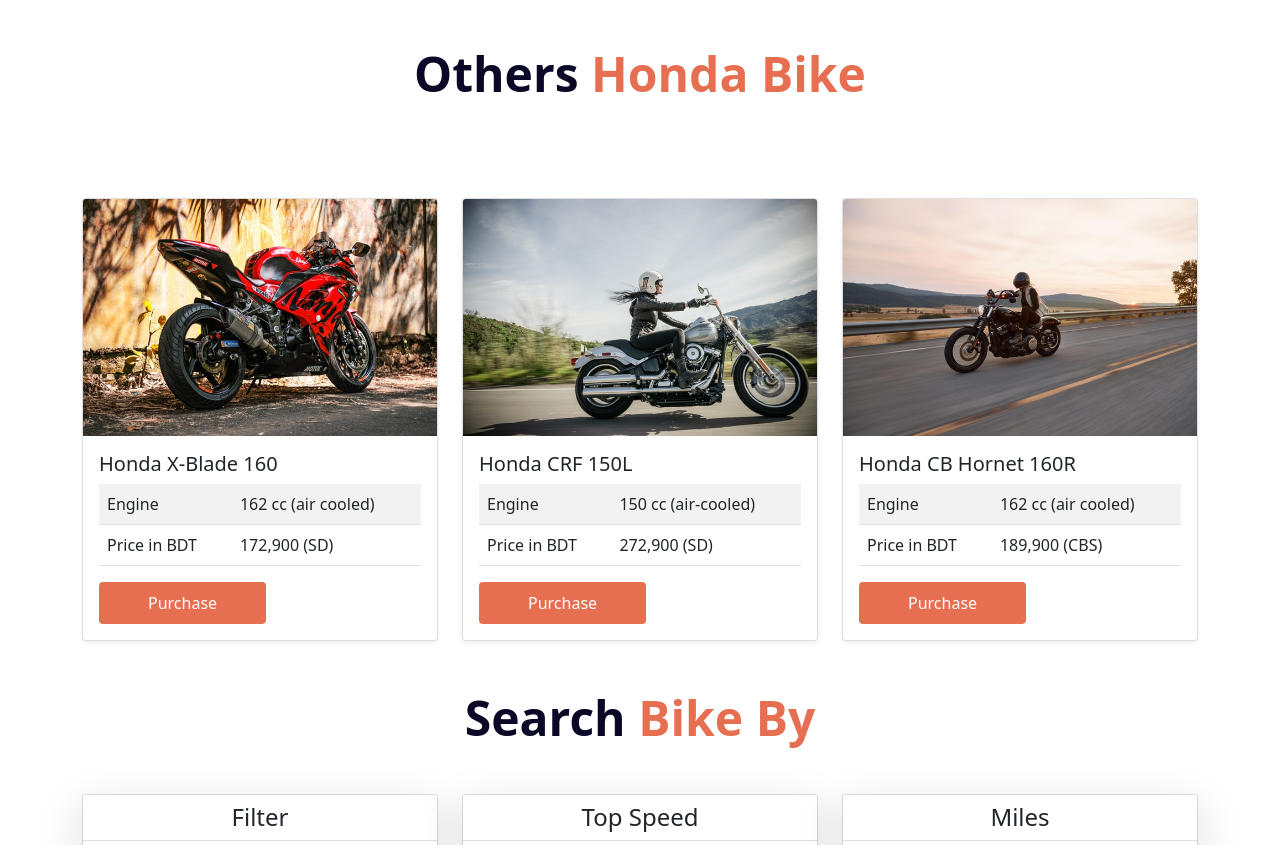
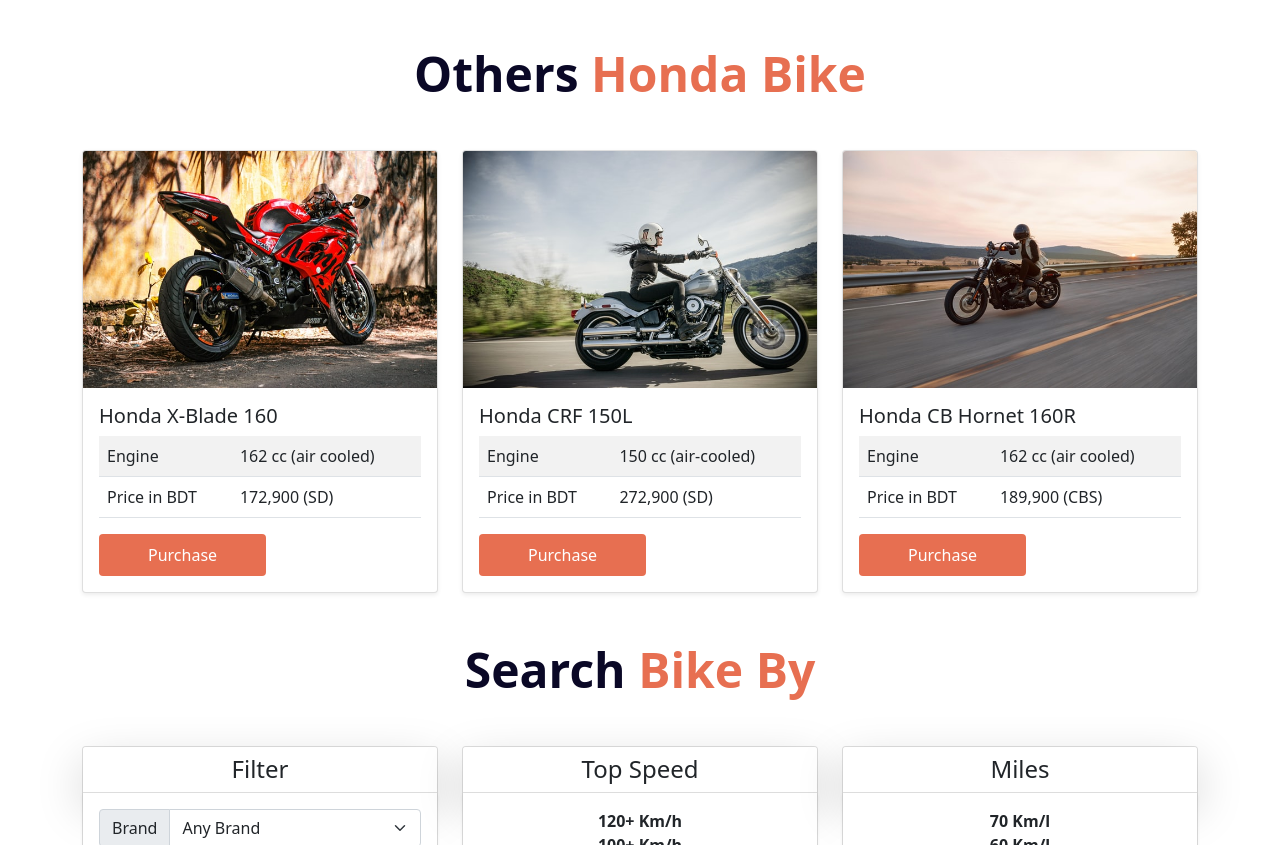
Before and after one commit to AbuSayedMasud/Honda-Crb, a plain HTML site: page index.html in a window 1280 px wide. Shown: the part 2318-3163 px from the top of the page. Drawn offline with nearby package versions, Linux system fonts and the light colour scheme.

Commit message:
final commit

```diff
--- a/index.html
+++ b/index.html
@@ -324,7 +324,7 @@
         <!-- others-area start -->
         <section class="Others-honda-bike pb-5">
             <div class="container">
-                <h2 class="fw-bold display-5 mb-5 text-center pb-5"> <span class="client-text">Others </span>
+                <h2 class="fw-bold display-5 mb-5 text-center"> <span class="client-text">Others </span>
                     <span class="text-honda-danger">Honda Bike </span>
                 </h2>
                 <div class="row row-cols-1 row-cols-md-2 row-cols-lg-3 g-4">
```
